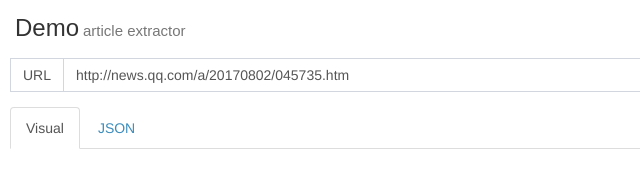
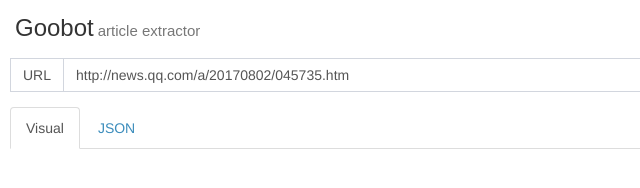
Before and after one commit to liuzl/article, a plain HTML site: page ui/index.html in a window 1280 px wide. Shown: the full height of the page, 0-640 px from the left. Drawn offline with Linux system fonts and the light colour scheme.

Commit message:
Name it as Goobot

```diff
--- a/ui/index.html
+++ b/ui/index.html
@@ -15,7 +15,7 @@
   </head>
   <body>
     <section class="content-header">
-      <h1>Demo<small>article extractor</small></h1>
+      <h1>Goobot<small>article extractor</small></h1>
       <ol class="breadcrumb">
         <li><a href="/"><i class="fa fa-dashboard"></i>Home</a></li>
         <li class="active">demo</li>
```
